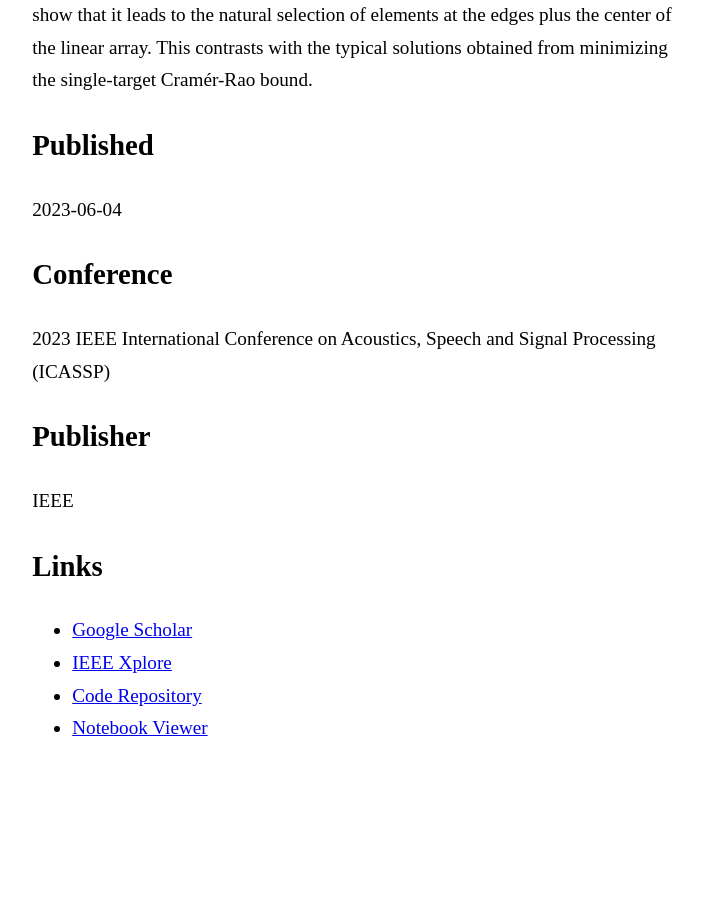
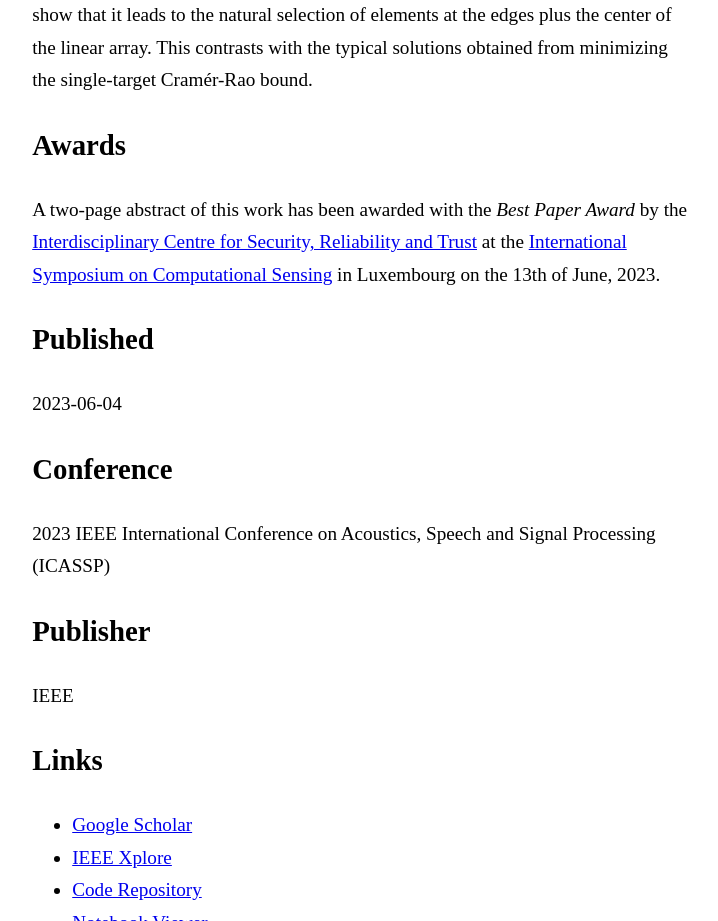
Before and after one commit to CostasAK/icassp2023, a plain HTML site: page html/index.html in a window 1280 px wide. Shown: the part 980-1901 px from the top of the page, without its empty margins (280-998 px from the left). Before the commit the page ends 1802 px from the top, so only its background shows below. Drawn offline with Linux system fonts and the light colour scheme.

Commit message:
added award to webpage

```diff
--- a/html/index.html
+++ b/html/index.html
@@ -91,6 +91,26 @@
         bound.
       </p>
 
+      <h2>Awards</h2>
+      <p>
+        A two-page abstract of this work has been awarded with the
+        <i>Best Paper Award</i> by the
+        <a
+          href="https://wwwfr.uni.lu/snt"
+          target="_blank"
+          rel="noopener noreferrer"
+          >Interdisciplinary Centre for Security, Reliability and Trust</a
+        >
+        at the
+        <a
+          href="https://www.iscs2023.com"
+          target="_blank"
+          rel="noopener noreferrer"
+          >International Symposium on Computational Sensing</a
+        >
+        in Luxembourg on the 13th of June, 2023.
+      </p>
+
       <h2>Published</h2>
       <p>2023-06-04</p>
 
```
